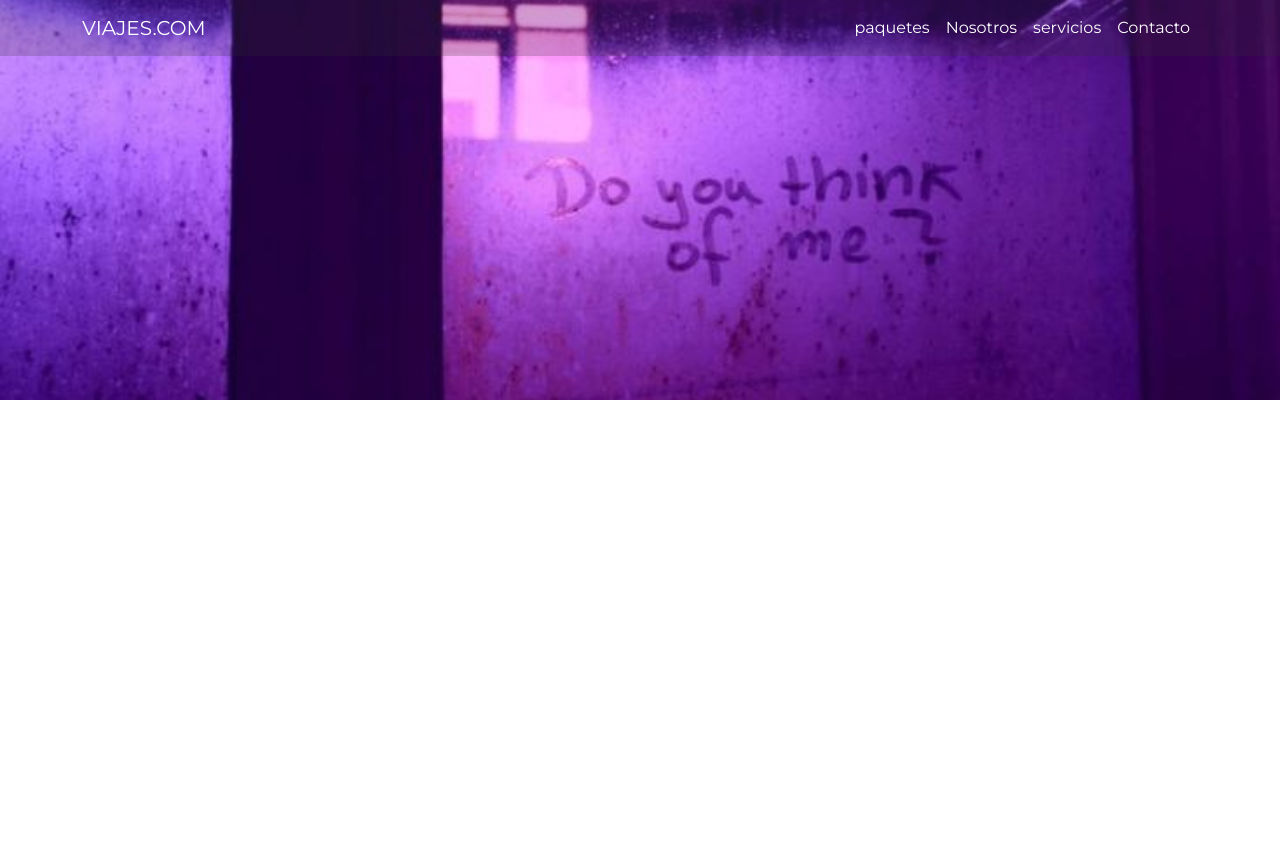
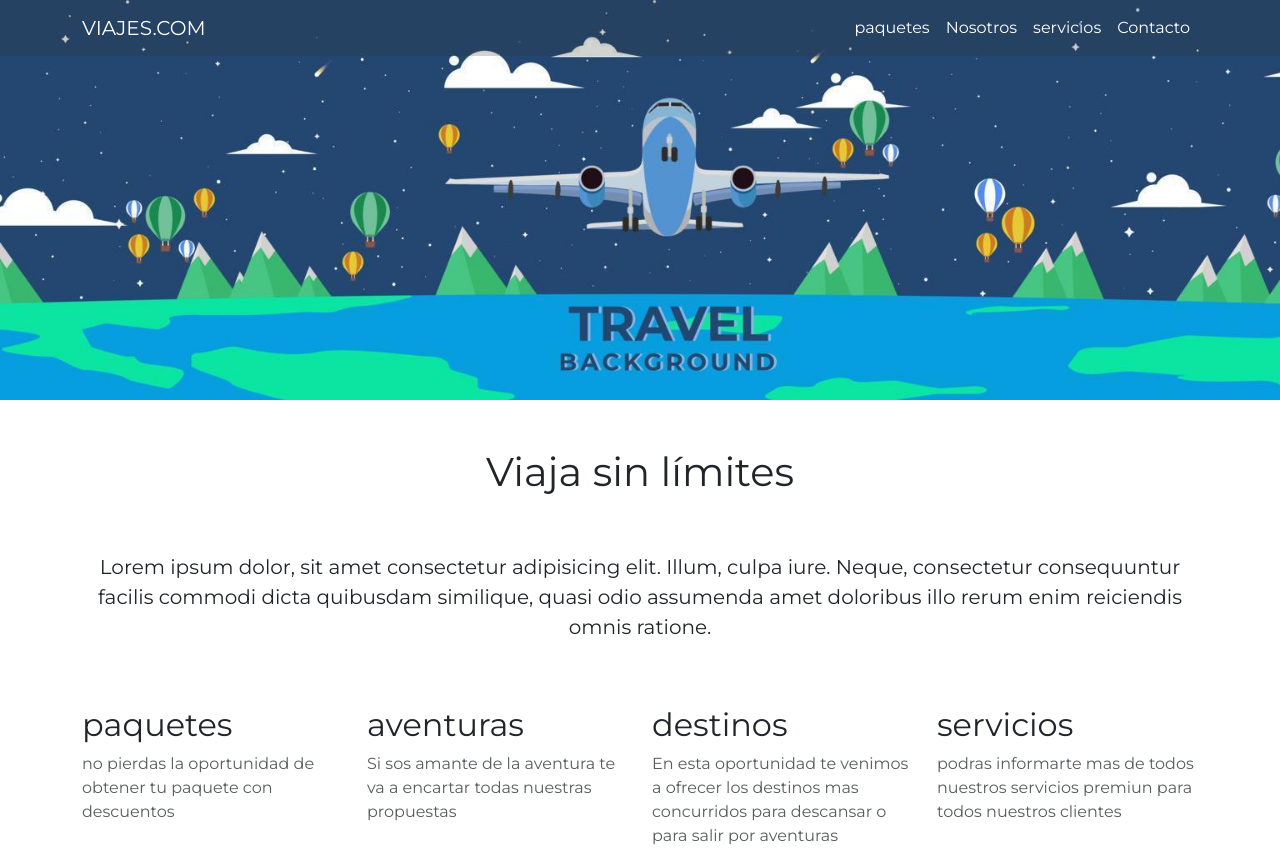
Before and after one commit to PabloInsfran/clase_complemetaria, a website: page index.html in a window 1280 px wide. Before the commit the page ends 800 px from the top, so only its background shows below. Drawn offline with nearby package versions, Linux system fonts and the light colour scheme; a web font is replaced by a local one.

Commit message:
cree seccion principal

```diff
--- a/index.html
+++ b/index.html
@@ -38,6 +38,29 @@
             </div>
           </nav>
     </header>
+    <main class="bg-dark.bg-gradient container">
+      <h1 class="text-center py-5 display-6">Viaja sin límites</h1>
+      <p class="lead text-center">Lorem ipsum dolor, sit amet consectetur adipisicing elit. Illum, culpa iure. Neque, consectetur consequuntur facilis commodi dicta quibusdam similique, quasi odio assumenda amet doloribus illo rerum enim reiciendis omnis ratione.</p>
+      <div class="row pt-5">
+        <div class="col-md-3">
+        <h2>paquetes</h2>
+        <p class="text-muted">no pierdas la oportunidad de obtener tu paquete con descuentos</p>
+      </div>
+      <div class="col-md-3">
+        <h2>aventuras</h2>
+        <p class="text-muted">Si sos amante de la aventura te va a encartar todas nuestras propuestas</p>
+      </div>
+      <div class="col-md-3">
+        <h2>destinos</h2>
+        <p class="text-muted">En esta oportunidad te venimos a ofrecer los destinos mas concurridos para descansar o para salir por aventuras</p>
+      </div>
+      <div class="col-md-3">
+        <h2>servicios</h2>
+        <p class="text-muted">podras informarte mas de todos nuestros servicios premiun para todos nuestros clientes</p>
+      </div>
+    </div>
+    </main>
+
     <!-- script bootstrap -->
     <script src="https://cdn.jsdelivr.net/npm/bootstrap@5.3.0-alpha3/dist/js/bootstrap.bundle.min.js" integrity="sha384-ENjdO4Dr2bkBIFxQpeoTz1HIcje39Wm4jDKdf19U8gI4ddQ3GYNS7NTKfAdVQSZe" crossorigin="anonymous"></script>
 </body>
--- a/scss/_index.scss
+++ b/scss/_index.scss
@@ -2,7 +2,7 @@ body{
     font-family: $font-family;
 
     header {
-        background-image: url("../img/header.jpg");
+        background-image: url("../img/header-design-world-travel-background-free-vector.jpg");
         height: 200px;
         background-position: center;
         background-size: cover;
```
Also changed, not shown: pages/paquetes.html (+1 -1 lines), pages/servicios.html (+1 -1 lines), css/style.css, img/descarga.jpeg (added), img/header-design-world-travel-background-free-vector.jpg (added), img/images.jpeg (added).
